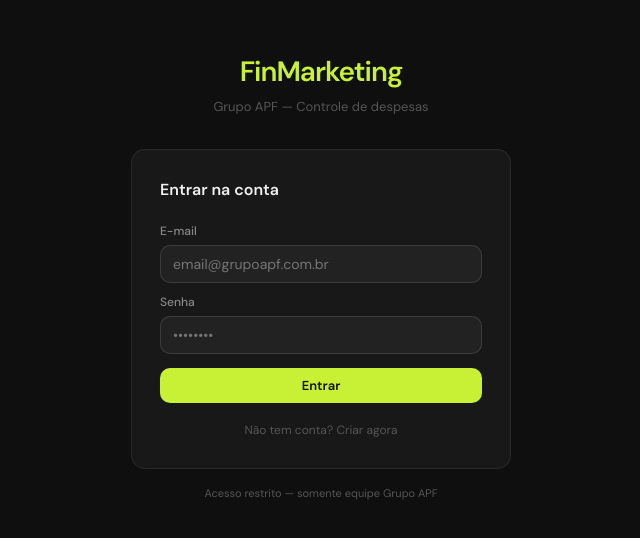
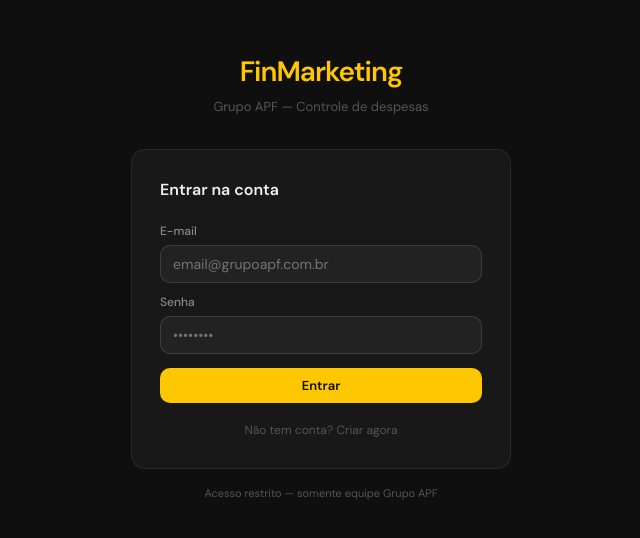
Before and after one commit to heloisa-jpg/finmarketing, a React (Create React App) app: page / in a window 1280 px wide. Shown: the part 124-662 px from the top of the page, without its empty margins (319-959 px from the left). Built offline with nearby package versions, Linux system fonts and the light colour scheme; no server answers.

Commit message:
Update App.css

```diff
--- a/src/App.css
+++ b/src/App.css
@@ -9,8 +9,8 @@
   --text: #f0f0f0;
   --text2: #888;
   --text3: #555;
-  --accent: #c8f135;
-  --accent2: #a8d120;
+  --accent: #ffc700;
+  --accent2: #e6b300;
   --blue: #4a9eff;
   --green: #3ecf8e;
   --red: #ff5555;
```
